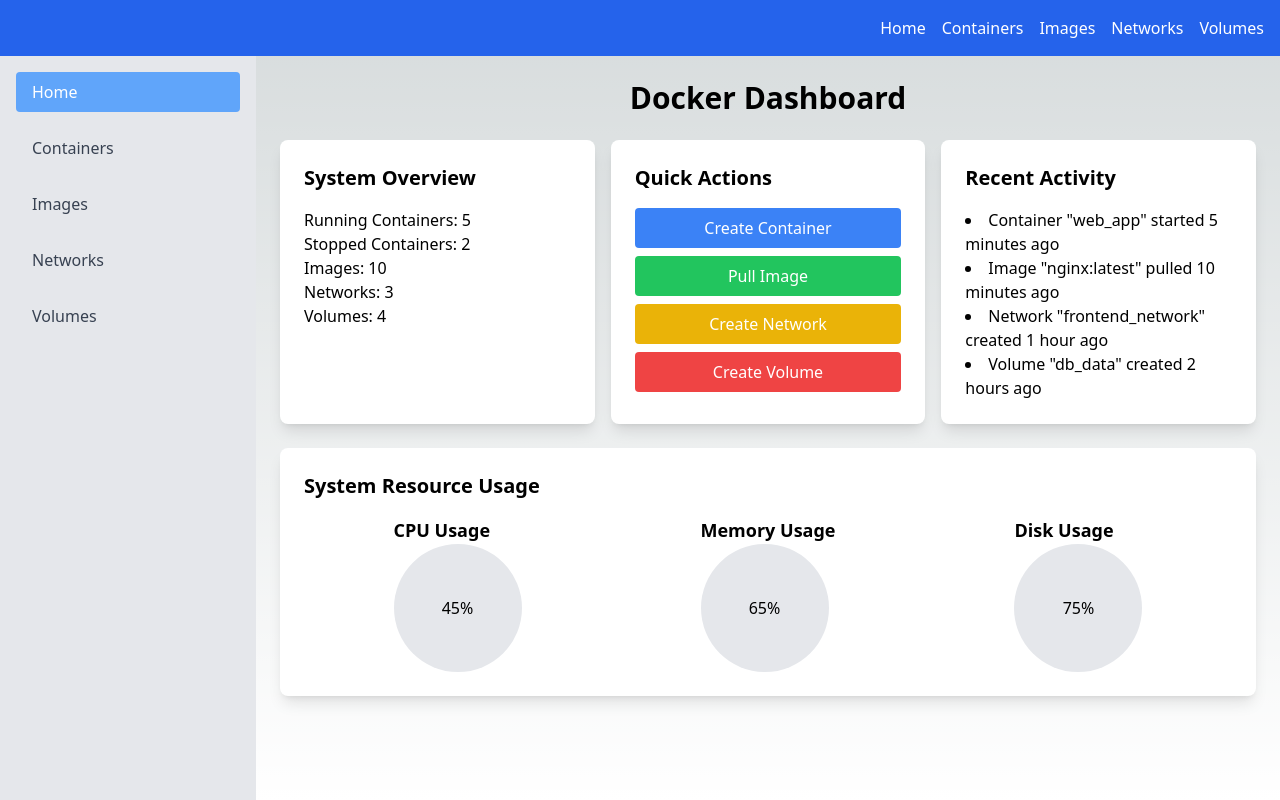
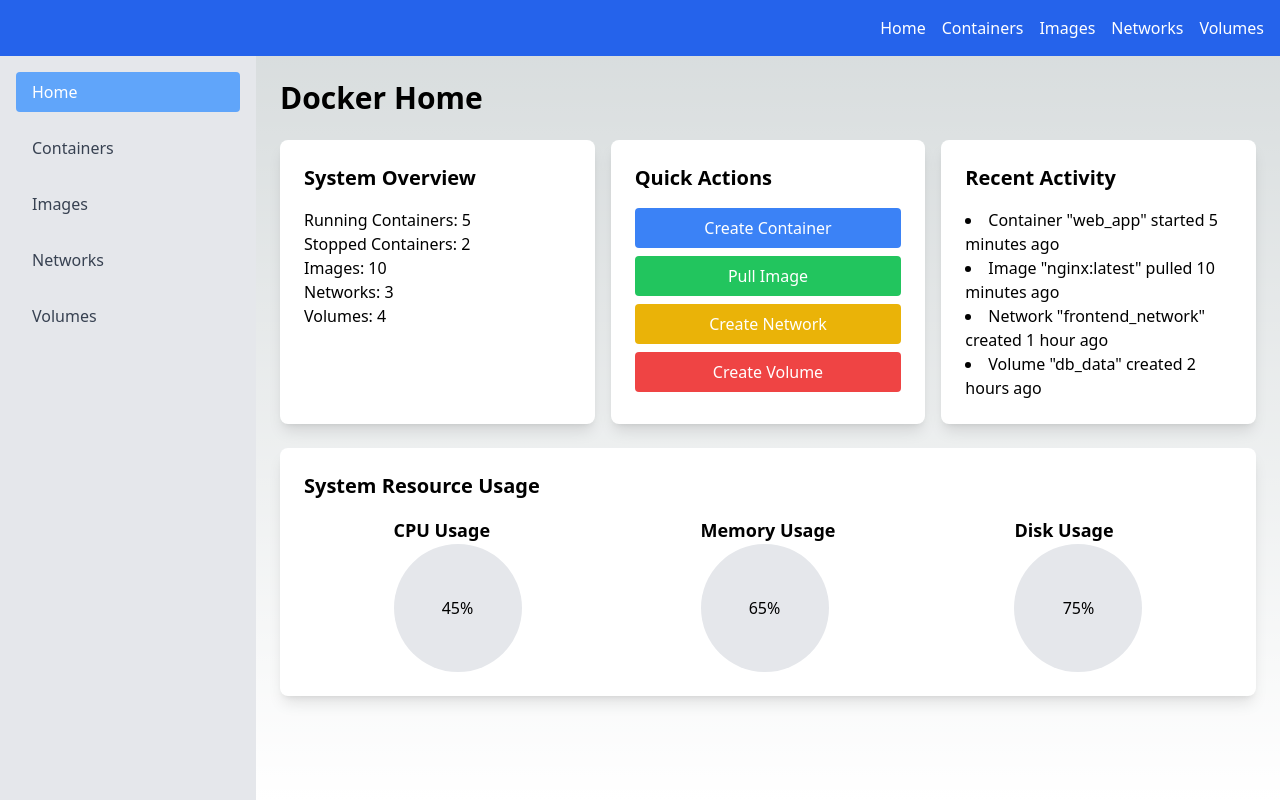
Before and after one commit to yeoniii20/docker_GUI, a Next.js app: page / in a window 1280 px wide. Built offline with nearby package versions, Linux system fonts and the light colour scheme.

Commit message:
style: page title 위치 변경

```diff
--- a/src/app/(home)/home/page.tsx
+++ b/src/app/(home)/home/page.tsx
@@ -13,7 +13,7 @@
 
   return (
     <div className="container mx-auto p-4">
-      <h1 className="text-3xl font-bold text-center mb-6">Docker Dashboard</h1>
+      <h1 className="text-3xl font-bold mb-6">Docker Home</h1>
       <div className="grid grid-cols-1 md:grid-cols-2 lg:grid-cols-3 gap-4">
         {/* 전체 상태 개요 */}
         <SystemOverView />
```
